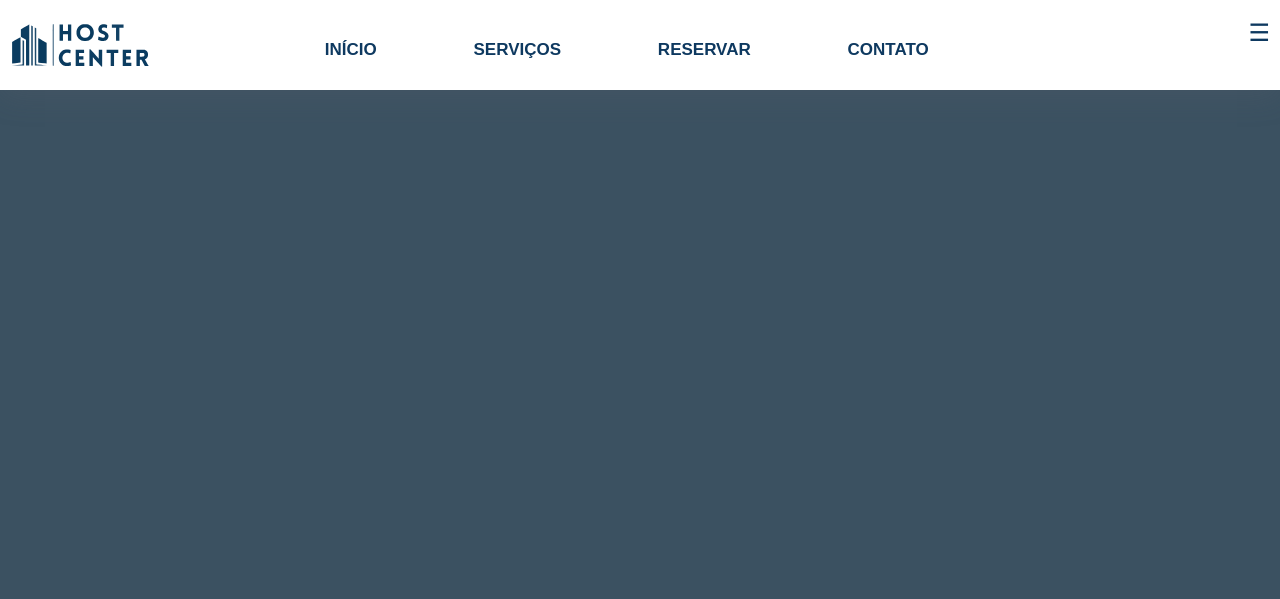
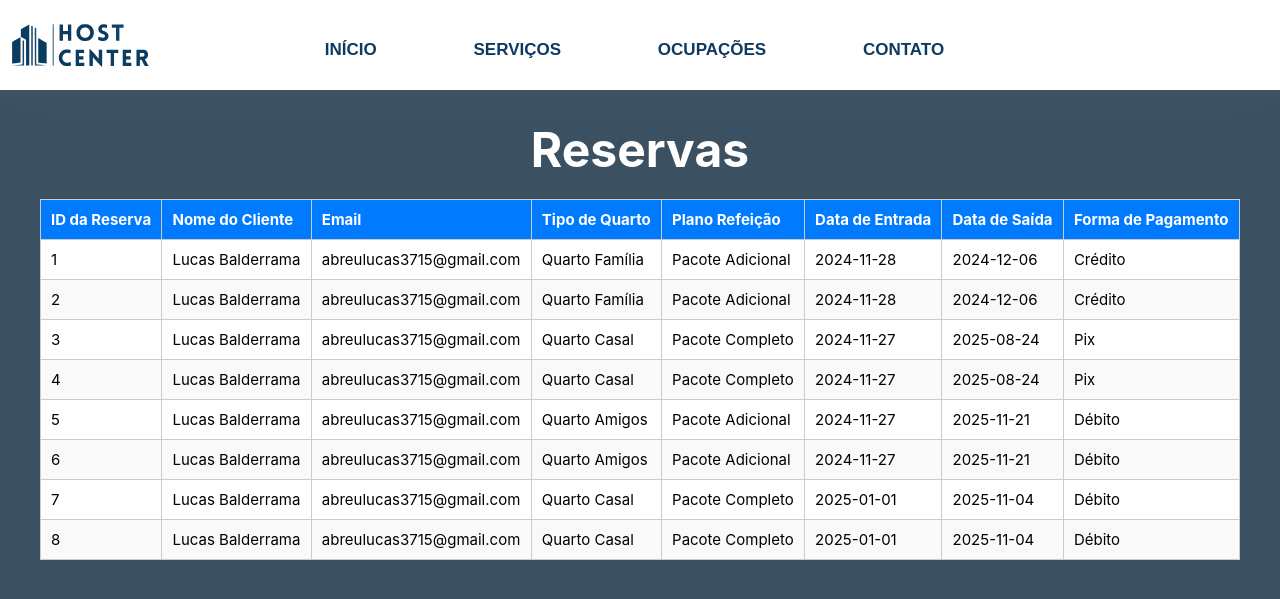
Before and after one commit to lucasbalderrama/hostcenter, a PHP site: page /admin.php in a window 1280 px wide. Shown: the top 599 px of the page. Run offline with PHP 8.4, Linux system fonts and the light colour scheme; data comes from the database, SQL or seed files in the repository.

Commit message:
commit geral, nada finalizado

```diff
--- a/admin.php
+++ b/admin.php
@@ -1,25 +1,52 @@
+<?php
+// Inclui o arquivo de conexão com o banco de dados
+include 'conexao.php';
+
+// Inicia a sessão para verificar se o usuário é um administrador
+session_start();
+
+// Verifica se o usuário está logado como administrador
+
+
+// Consulta SQL para buscar as reservas com as informações do cliente
+$sql = "
+    SELECT
+        reservas.id_reserva,
+        reservas.tp_quarto,
+        reservas.plano_refeicao,
+        reservas.entrada,
+        reservas.saida,
+        reservas.forma_pagamento,
+        usuarios.nome_usuario,
+        usuarios.email_usuario
+    FROM reservas
+    JOIN usuarios ON reservas.id_usuario = usuarios.id_usuario
+";
+
+$resultado = $conexao->query($sql);
+?>
+
 <!DOCTYPE html>
-<html lang="en">
+<html lang="pt-BR">
 <head>
     <meta charset="UTF-8">
     <meta name="viewport" content="width=device-width, initial-scale=1.0">
     <link rel="stylesheet" href="css/admin.css">
-    <title>Verificar Reservas</title>
+    <title>Painel do Administrador - Reservas</title>
 </head>
 <body>
-    <header>
+    <header id="header">
         <div id="container">
             <a href="index.php" id="box-img"><img class= "logo" src="./img/HC-logo.svg" alt="logo"></li></a>
             <nav>
                 <ul id="nav1">
                     <li><h3><a id="inicio" href="./index.php">início</a></h3></li>
                     <li><h3><a href="./servicos.php">Serviços</a></h3></li>
-                    <li><h3><a href="./reservar.php">Reservar</a></h3></li>
+                    <li><h3><a href="./ocupacoes.php">Ocupações</a></h3></li>
                     <li><h3><a href="./contato.php">Contato</a></h3></li>
                 </ul>
                 <div id="user-div">
                     <?php
-                    session_start();
                     if (isset($_SESSION['nome']) && $_SESSION['nome'] != ''){
                         echo "<select name='' id='user' onchange='sair()'>
                                 <option value='' id='opt-nome'>".$_SESSION['nome']."</option>
@@ -36,15 +63,52 @@
                     </script>
                 </div>
                 <input type="checkbox" id="checkbox">
-                <label for="checkbox" id="botaonav">☰</label>
+                <label for="checkbox" id="botao">☰</label>
                 <ul id="nav2">
                     <li><h3><a href="./index.php">início</a></h3></li>
                     <li><h3><a href="./servicos.php">Serviços</a></h3></li>
-                    <li><h3><a href="./reservar.php">Reservar</a></h3></li>
+                    <li><h3><a href="./ocupacoes.php">Ocupações</a></h3></li>
                     <li><h3><a href="./contato.php">Contato</a></h3></li>
                 </ul>
             </nav>
         </div>
     </header>
+
+    <div class="container">
+        <h1>Reservas</h1>
+
+        <?php if ($resultado->num_rows > 0): ?>
+            <table>
+                <thead>
+                    <tr>
+                        <th>ID da Reserva</th>
+                        <th>Nome do Cliente</th>
+                        <th>Email</th>
+                        <th>Tipo de Quarto</th>
+                        <th>Plano Refeição</th>
+                        <th>Data de Entrada</th>
+                        <th>Data de Saída</th>
+                        <th>Forma de Pagamento</th>
+                    </tr>
+                </thead>
+                <tbody>
+                    <?php while ($row = $resultado->fetch_assoc()): ?>
+                        <tr>
+                            <td><?php echo ($row['id_reserva']); ?></td>
+                            <td><?php echo ($row['nome_usuario']); ?></td>
+                            <td><?php echo ($row['email_usuario']); ?></td>
+                            <td><?php echo ($row['tp_quarto']); ?></td>
+                            <td><?php echo ($row['plano_refeicao']); ?></td>
+                            <td><?php echo ($row['entrada']); ?></td>
+                            <td><?php echo ($row['saida']); ?></td>
+                            <td><?php echo ($row['forma_pagamento']); ?></td>
+                        </tr>
+                    <?php endwhile; ?>
+                </tbody>
+            </table>
+        <?php else: ?>
+            <p style="color:white; margin-top: 30px; text-align: center;">Nenhuma reserva encontrada.</p>
+        <?php endif; ?>
+    </div>
 </body>
 </html>
--- a/cadastro.php
+++ b/cadastro.php
@@ -9,7 +9,7 @@ if ($_SERVER["REQUEST_METHOD"] === "POST") {
 
     $senha_hashed = password_hash($senha, PASSWORD_DEFAULT);
 
-    $sql_insercao = "INSERT INTO usuarios (nome_usuario, email_usuario, senha_usuario) VALUES (?, ?, ?)";
+    $sql_insercao = "INSERT INTO usuarios (nome_usuario, email_usuario, senha_usuario, tipo_usuario) VALUES (?, ?, ?, 'cliente')";
     $stmt = $conexao->prepare($sql_insercao);
     $stmt->bind_param("sss", $nome, $email, $senha_hashed);
 
--- a/contato.php
+++ b/contato.php
@@ -18,7 +18,7 @@ if ($_SERVER['REQUEST_METHOD'] === 'POST') {
             if ($stmt->execute()) {
                 echo "<script>
                 Swal.fire({
-                    title: 'Comentário enviado com sucesso!'', (Arrumar, não esta funcionando)
+                    title: 'Comentário enviado com sucesso!'', (Arrumar, não esta funcionandoo)
                     icon: 'success'
                 });
         </script>";
--- a/css/admin.css
+++ b/css/admin.css
@@ -11,6 +11,35 @@ body {
     font-optical-sizing: auto;
     font-style: normal;
 }
+h1 {
+    text-align: center;
+    color: white;
+    margin-top: 30px
+}
+table {
+    width: 100%;
+    border-collapse: collapse;
+    margin-top: 20px;
+    background: white;
+}
+th, td {
+    padding: 10px;
+    border: 1px solid #ccc;
+    text-align: left;
+    font-size: 15px;
+}
+th {
+    background-color: #007BFF;
+    color: white;
+}
+tr:nth-child(even) {
+    background-color: #f9f9f9;
+}
+.container {
+    max-width: 1200px;
+    margin: 0 auto;
+}
+
 /* fim pagina */
 /* cabeçalho */
 header {
--- a/login.php
+++ b/login.php
@@ -18,10 +18,10 @@ if ($_SERVER["REQUEST_METHOD"] == "POST") {
         if (password_verify($senha, $usuario_logado['senha_usuario'])) {
             $_SESSION['id_usuario'] = $usuario_logado['id_usuario'];
             $_SESSION['nome'] = $usuario_logado['nome_usuario'];
+            $_SESSION['tipo'] = $usuario_logado['tipo_usuario'];
 
-            // Redireciona para a página anterior, se existir, ou para o index
             $url_anterior = isset($_SESSION['url_anterior']) ? $_SESSION['url_anterior'] : 'index.php';
-            unset($_SESSION['url_anterior']); // Remove a URL da sessão
+            unset($_SESSION['url_anterior']);
 
             header("Location: $url_anterior");
             exit;
@@ -54,7 +54,7 @@ if ($_SERVER["REQUEST_METHOD"] == "POST") {
 <body>
     <section id="secao-login">
         <div id="box-login">
-            <form action="../hostcenter/index.html" method="POST">
+            <form action="" method="POST">
                 <h1>Entre na sua conta</h1>
                 <label for="email">Email</label>
                 <input class="inserir" name="email" type="email" required>
```
Also changed, not shown: css/ocupacoes.css (+32 -8 lines), js/contato.js (+7 -1 lines), ocupacoes.php (+93 -58 lines), js/ocupacoes.js (added), js/reservar.js (deleted).
